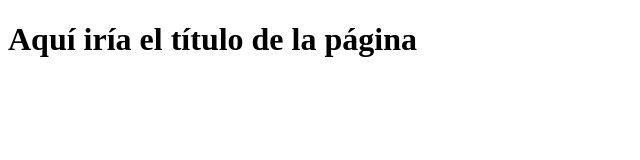
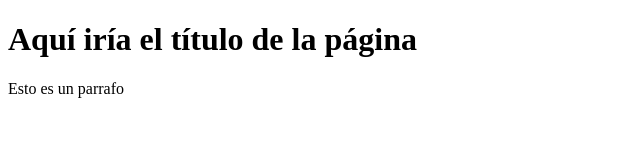
Before and after one commit to FrankAlfonso8/Proyecto-web-empresa-C, a plain HTML site: page index.html in a window 1280 px wide. Shown: the whole page, without its empty margins (0-640 px from the left). Drawn offline with Linux system fonts and the light colour scheme.

Commit message:
Update index.html

```diff
--- a/index.html
+++ b/index.html
@@ -8,5 +8,6 @@
 </head>
 <body>
     <h1>Aquí iría el título de la página</h1>
+    <p>Esto es un parrafo</>
 </body>
 </html>
```
